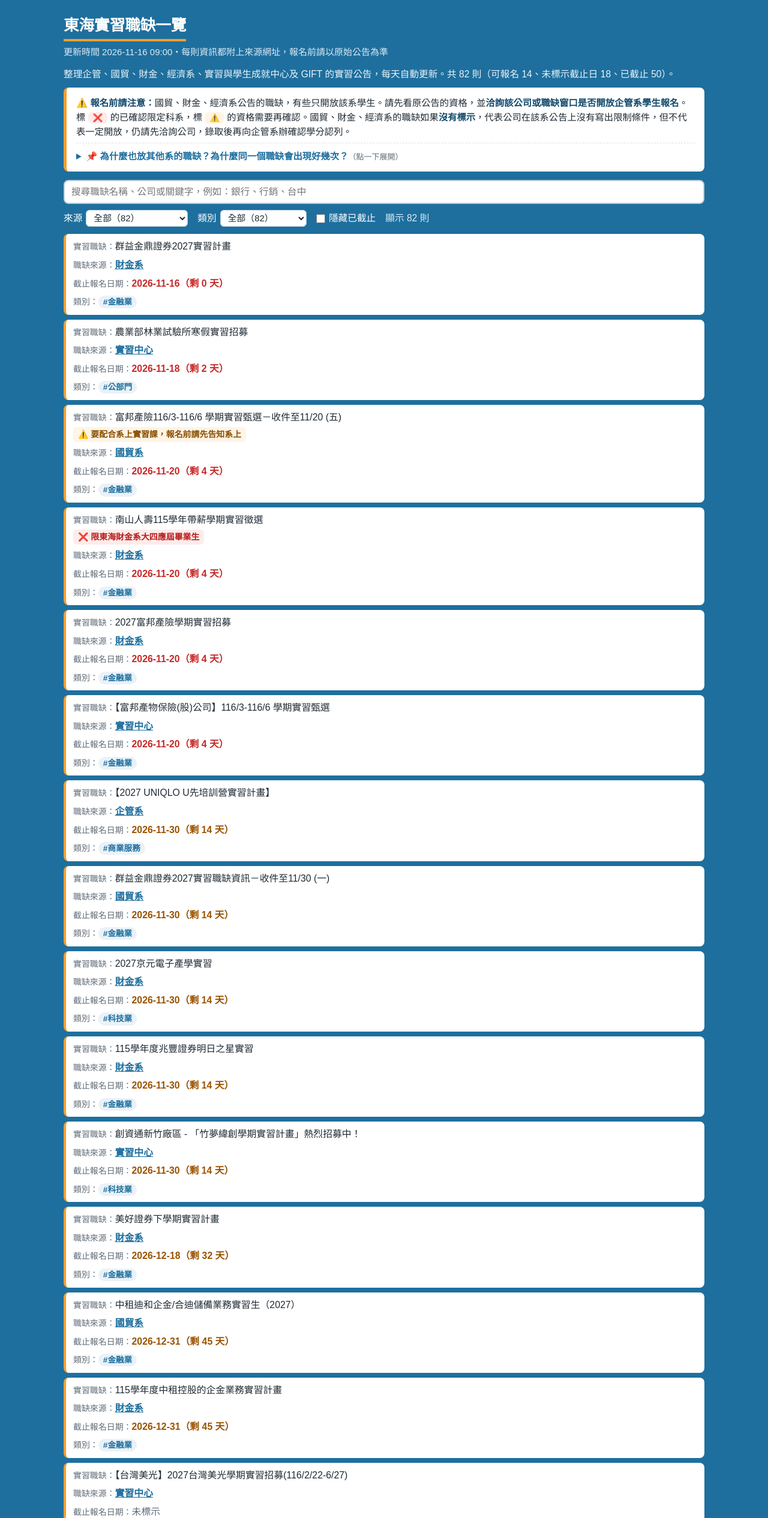
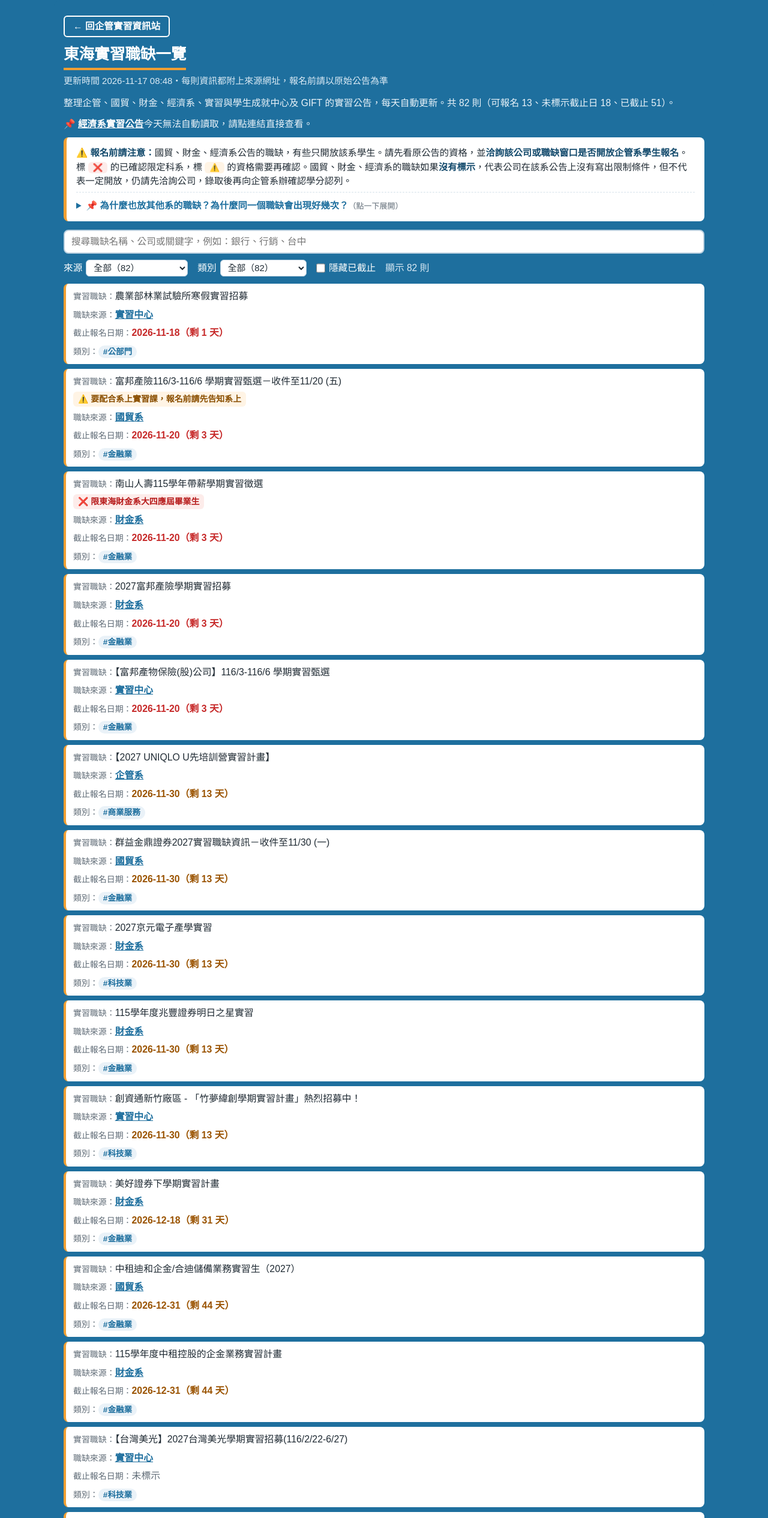
Before and after one commit to thuba-intern/thu-internships, a plain HTML site: page index.html in a window 1280 px wide. Shown: the top 2531 px of the page at 60% size. Drawn offline with Linux system fonts and the light colour scheme.

Commit message:
每日更新實習職缺 2026-11-17

```diff
--- a/index.html
+++ b/index.html
@@ -67,14 +67,19 @@
   #thu-intern .notice .limit { display: inline; margin: 0; }
   #thu-intern .limit.no { background: #fdecea; color: #b71c1c; }
   #thu-intern .limit.warn { background: #fff4e5; color: #8a4f00; }
+  /* 回企管實習資訊站 */
+  #thu-intern .ti-back { display: table; margin: 0 0 12px; color: #fff; border: 2px solid #fff; border-radius: 6px; padding: 4px 14px; text-decoration: none; font-weight: 600; font-size: .92em; }
+  #thu-intern .ti-back:hover { background: rgba(255,255,255,.15); }
 </style>
 </head>
 <body class="thu-page">
 <main id="thu-intern" class="thu-intern">
+  <a class="ti-back" href="https://855312.us22.myftpupload.com/wp-content/uploads/2026/11/%E4%BC%81%E7%AE%A1%E5%AF%A6%E7%BF%92%E8%B3%87%E8%A8%8A%E7%AB%99.html">← 回企管實習資訊站</a>
   <h1 class="ti-title">東海實習職缺一覽</h1>
-  <div class="meta">更新時間 2026-11-16 09:00・每則資訊都附上來源網址，報名前請以原始公告為準</div>
+  <div class="meta">更新時間 2026-11-17 08:48・每則資訊都附上來源網址，報名前請以原始公告為準</div>
   <section class="panel" id="intern" role="tabpanel">
-    <p class="lead">整理企管、國貿、財金、經濟系、實習與學生成就中心及 GIFT 的實習公告，每天自動更新。共 82 則（可報名 14、未標示截止日 18、已截止 50）。</p>
+    <p class="lead">整理企管、國貿、財金、經濟系、實習與學生成就中心及 GIFT 的實習公告，每天自動更新。共 82 則（可報名 13、未標示截止日 18、已截止 51）。</p>
+    <p class="lead">📌 <a href="https://economic.thu.edu.tw/intern-news/" target="_blank" rel="noopener" style="color:#fff;font-weight:600">經濟系實習公告</a>今天無法自動讀取，請點連結直接查看。</p>
     <div class="notice">
       <p><b>⚠️ 報名前請注意：</b>國貿、財金、經濟系公告的職缺，有些只開放該系學生。請先看原公告的資格，並<b>洽詢該公司或職缺窗口是否開放企管系學生報名</b>。標 <span class="limit no" >❌</span> 的已確認限定科系，標 <span class="limit warn" >⚠️</span> 的資格需要再確認。國貿、財金、經濟系的職缺如果<b>沒有標示</b>，代表公司在該系公告上沒有寫出限制條件，但不代表一定開放，仍請先洽詢公司，錄取後再向企管系辦確認學分認列。</p>
       <details>
@@ -87,18 +92,19 @@
     <div class="bar" data-list="intern-list">
       <input type="search" class="f-q" id="intern-q" placeholder="搜尋職缺名稱、公司或關鍵字，例如：銀行、行銷、台中">
       <label>來源 <select class="f-src" id="intern-src"><option value="">全部（82）</option>
-      <option value="企管系">企管系（14）</option>
+      <option value="企管系">企管系（15）</option>
       <option value="國貿系">國貿系（17）</option>
       <option value="財金系">財金系（35）</option>
-      <option value="實習中心">實習中心（13）</option>
+      <option value="實習中心">實習中心（12）</option>
       <option value="GIFT實習平台">GIFT實習平台（3）</option>
       </select></label>
       <label>類別 <select class="f-ind" id="intern-ind"><option value="">全部（82）</option>
       <option value="公部門">#公部門（1）</option>
       <option value="金融業">#金融業（53）</option>
       <option value="科技業">#科技業（16）</option>
-      <option value="製造業">#製造業（5）</option>
+      <option value="製造業">#製造業（4）</option>
       <option value="商業服務">#商業服務（7）</option>
+      <option value="其他">#其他（1）</option>
       </select></label>
       <label><input type="checkbox" class="f-hide" id="intern-hide"> 隱藏已截止</label>
       <span class="f-shown muted"></span>
@@ -106,88 +112,82 @@
     <table>
       <thead><tr><th>實習職缺</th><th>職缺來源</th><th>截止報名日期</th><th>類別</th></tr></thead>
       <tbody id="intern-list">
-      <tr data-source="財金系" data-industry="金融業" data-status="open">
-        <td data-label="實習職缺">群益金鼎證券2027實習計畫</td>
-        <td data-label="職缺來源"><a href="https://fin.thu.edu.tw/web/news/detail.php?id=852" target="_blank" rel="noopener">財金系</a></td>
-        <td data-label="截止報名日期"><span class="soon">2026-11-16（剩 0 天）</span></td>
-        <td data-label="類別"><span class="tag">#金融業</span></td>
-      </tr>
       <tr data-source="實習中心" data-industry="公部門" data-status="open">
         <td data-label="實習職缺">農業部林業試驗所寒假實習招募</td>
         <td data-label="職缺來源"><a href="https://isac-net.thu.edu.tw/web/research/detail.php?cid=2&amp;cid2=2&amp;id=1192" target="_blank" rel="noopener">實習中心</a></td>
-        <td data-label="截止報名日期"><span class="soon">2026-11-18（剩 2 天）</span></td>
+        <td data-label="截止報名日期"><span class="soon">2026-11-18（剩 1 天）</span></td>
         <td data-label="類別"><span class="tag">#公部門</span></td>
       </tr>
       <tr data-source="國貿系" data-industry="金融業" data-status="open">
         <td data-label="實習職缺">富邦產險116/3-116/6 學期實習甄選－收件至11/20 (五)<span class="limit warn">⚠️ 要配合系上實習課，報名前請先告知系上</span></td>
         <td data-label="職缺來源"><a href="https://inttrade.thu.edu.tw/cat-announcement/cat-announcement-internship/%e3%80%90115-2-%e5%af%a6%e7%bf%92%e8%b3%87%e8%a8%8a%e3%80%91%e5%af%8c%e9%82%a6%e7%94%a2%e9%9a%aa116-3-116-6-%e5%ad%b8%e6%9c%9f%e5%af%a6%e7%bf%92%e7%94%84%e9%81%b8%ef%bc%8d%e6%94%b6%e4%bb%b6%e8%87%b311/" target="_blank" rel="noopener">國貿系</a></td>
-        <td data-label="截止報名日期"><span class="soon">2026-11-20（剩 4 天）</span></td>
+        <td data-label="截止報名日期"><span class="soon">2026-11-20（剩 3 天）</span></td>
         <td data-label="類別"><span class="tag">#金融業</span></td>
       </tr>
       <tr data-source="財金系" data-industry="金融業" data-status="open">
         <td data-label="實習職缺">南山人壽115學年帶薪學期實習徵選<span class="limit no">❌ 限東海財金系大四應屆畢業生</span></td>
         <td data-label="職缺來源"><a href="https://fin.thu.edu.tw/web/news/detail.php?id=846" target="_blank" rel="noopener">財金系</a></td>
-        <td data-label="截止報名日期"><span class="soon">2026-11-20（剩 4 天）</span></td>
+        <td data-label="截止報名日期"><span class="soon">2026-11-20（剩 3 天）</span></td>
         <td data-label="類別"><span class="tag">#金融業</span></td>
       </tr>
       <tr data-source="財金系" data-industry="金融業" data-status="open">
         <td data-label="實習職缺">2027富邦產險學期實習招募</td>
         <td data-label="職缺來源"><a href="https://fin.thu.edu.tw/web/news/detail.php?id=831" target="_blank" rel="noopener">財金系</a></td>
-        <td data-label="截止報名日期"><span class="soon">2026-11-20（剩 4 天）</span></td>
+        <td data-label="截止報名日期"><span class="soon">2026-11-20（剩 3 天）</span></td>
         <td data-label="類別"><span class="tag">#金融業</span></td>
       </tr>
       <tr data-source="實習中心" data-industry="金融業" data-status="open">
         <td data-label="實習職缺">【富邦產物保險(股)公司】116/3-116/6 學期實習甄選</td>
         <td data-label="職缺來源"><a href="https://isac-net.thu.edu.tw/web/research/detail.php?cid=2&amp;cid2=8&amp;id=1130" target="_blank" rel="noopener">實習中心</a></td>
-        <td data-label="截止報名日期"><span class="soon">2026-11-20（剩 4 天）</span></td>
+        <td data-label="截止報名日期"><span class="soon">2026-11-20（剩 3 天）</span></td>
         <td data-label="類別"><span class="tag">#金融業</span></td>
       </tr>
       <tr data-source="企管系" data-industry="商業服務" data-status="open">
         <td data-label="實習職缺">【2027 UNIQLO U先培訓營實習計畫】</td>
         <td data-label="職缺來源"><a href="https://ba.thu.edu.tw/Education/【2027+UNIQLO+U先培訓營實習計畫】/" target="_blank" rel="noopener">企管系</a></td>
-        <td data-label="截止報名日期"><span class="open">2026-11-30（剩 14 天）</span></td>
+        <td data-label="截止報名日期"><span class="open">2026-11-30（剩 13 天）</span></td>
         <td data-label="類別"><span class="tag">#商業服務</span></td>
       </tr>
       <tr data-source="國貿系" data-industry="金融業" data-status="open">
         <td data-label="實習職缺">群益金鼎證券2027實習職缺資訊－收件至11/30 (一)</td>
         <td data-label="職缺來源"><a href="https://inttrade.thu.edu.tw/cat-announcement/cat-announcement-internship/%e3%80%90115-2-%e5%af%a6%e7%bf%92%e8%b3%87%e8%a8%8a%e3%80%91%e7%be%a4%e7%9b%8a%e9%87%91%e9%bc%8e%e8%ad%89%e5%88%b82027%e5%af%a6%e7%bf%92%e8%81%b7%e7%bc%ba%e8%b3%87%e8%a8%8a%ef%bc%8d%e6%94%b6%e4%bb%b6/" target="_blank" rel="noopener">國貿系</a></td>
-        <td data-label="截止報名日期"><span class="open">2026-11-30（剩 14 天）</span></td>
+        <td data-label="截止報名日期"><span class="open">2026-11-30（剩 13 天）</span></td>
         <td data-label="類別"><span class="tag">#金融業</span></td>
       </tr>
       <tr data-source="財金系" data-industry="科技業" data-status="open">
         <td data-label="實習職缺">2027京元電子產學實習</td>
         <td data-label="職缺來源"><a href="https://fin.thu.edu.tw/web/news/detail.php?id=837" target="_blank" rel="noopener">財金系</a></td>
-        <td data-label="截止報名日期"><span class="open">2026-11-30（剩 14 天）</span></td>
+        <td data-label="截止報名日期"><span class="open">2026-11-30（剩 13 天）</span></td>
         <td data-label="類別"><span class="tag">#科技業</span></td>
       </tr>
       <tr data-source="財金系" data-industry="金融業" data-status="open">
         <td data-label="實習職缺">115學年度兆豐證券明日之星實習</td>
         <td data-label="職缺來源"><a href="https://fin.thu.edu.tw/web/news/detail.php?id=868&amp;cid=15" target="_blank" rel="noopener">財金系</a></td>
-        <td data-label="截止報名日期"><span class="open">2026-11-30（剩 14 天）</span></td>
+        <td data-label="截止報名日期"><span class="open">2026-11-30（剩 13 天）</span></td>
         <td data-label="類別"><span class="tag">#金融業</span></td>
       </tr>
       <tr data-source="實習中心" data-industry="科技業" data-status="open">
         <td data-label="實習職缺">創資通新竹廠區 - 「竹夢緯創學期實習計畫」熱烈招募中！</td>
         <td data-label="職缺來源"><a href="https://isac-net.thu.edu.tw/web/research/detail.php?cid=2&amp;cid2=2&amp;id=1173" target="_blank" rel="noopener">實習中心</a></td>
-        <td data-label="截止報名日期"><span class="open">2026-11-30（剩 14 天）</span></td>
+        <td data-label="截止報名日期"><span class="open">2026-11-30（剩 13 天）</span></td>
         <td data-label="類別"><span class="tag">#科技業</span></td>
       </tr>
       <tr data-source="財金系" data-industry="金融業" data-status="open">
         <td data-label="實習職缺">美好證券下學期實習計畫</td>
         <td data-label="職缺來源"><a href="https://fin.thu.edu.tw/web/news/detail.php?id=873&amp;cid=15" target="_blank" rel="noopener">財金系</a></td>
-        <td data-label="截止報名日期"><span class="open">2026-12-18（剩 32 天）</span></td>
+        <td data-label="截止報名日期"><span class="open">2026-12-18（剩 31 天）</span></td>
         <td data-label="類別"><span class="tag">#金融業</span></td>
       </tr>
       <tr data-source="國貿系" data-industry="金融業" data-status="open">
         <td data-label="實習職缺">中租迪和企金/合迪儲備業務實習生（2027）</td>
         <td data-label="職缺來源"><a href="https://inttrade.thu.edu.tw/cat-announcement/cat-announcement-internship/%e3%80%90115-2-%e5%af%a6%e7%bf%92%e8%b3%87%e8%a8%8a%e3%80%91%e4%b8%ad%e7%a7%9f%e8%bf%aa%e5%92%8c%e4%bc%81%e9%87%91-%e5%90%88%e8%bf%aa%e5%84%b2%e5%82%99%e6%a5%ad%e5%8b%99%e5%af%a6%e7%bf%92%e7%94%9f/" target="_blank" rel="noopener">國貿系</a></td>
-        <td data-label="截止報名日期"><span class="open">2026-12-31（剩 45 天）</span></td>
+        <td data-label="截止報名日期"><span class="open">2026-12-31（剩 44 天）</span></td>
         <td data-label="類別"><span class="tag">#金融業</span></td>
       </tr>
       <tr data-source="財金系" data-industry="金融業" data-status="open">
         <td data-label="實習職缺">115學年度中租控股的企金業務實習計畫</td>
         <td data-label="職缺來源"><a href="https://fin.thu.edu.tw/web/news/detail.php?id=827" target="_blank" rel="noopener">財金系</a></td>
-        <td data-label="截止報名日期"><span class="open">2026-12-31（剩 45 天）</span></td>
+        <td data-label="截止報名日期"><span class="open">2026-12-31（剩 44 天）</span></td>
         <td data-label="類別"><span class="tag">#金融業</span></td>
       </tr>
       <tr data-source="實習中心" data-industry="科技業" data-status="unknown">
@@ -256,11 +256,11 @@
         <td data-label="截止報名日期"><span class="muted">未標示</span></td>
         <td data-label="類別"><span class="tag">#金融業</span></td>
       </tr>
-      <tr data-source="實習中心" data-industry="製造業" data-status="unknown">
-        <td data-label="實習職缺">【賜昌集團】-2027年海外實習計畫</td>
-        <td data-label="職缺來源"><a href="https://isac-net.thu.edu.tw/web/research/detail.php?cid=2&amp;cid2=2&amp;id=1131" target="_blank" rel="noopener">實習中心</a></td>
+      <tr data-source="企管系" data-industry="其他" data-status="unknown">
+        <td data-label="實習職缺">實習職缺-福壽實業股份有限公司(115-2學期)</td>
+        <td data-label="職缺來源"><a href="https://ba.thu.edu.tw/Education/實習職缺-福壽實業股份有限公司(115-2學期)/" target="_blank" rel="noopener">企管系</a></td>
         <td data-label="截止報名日期"><span class="muted">未標示</span></td>
-        <td data-label="類別"><span class="tag">#製造業</span></td>
+        <td data-label="類別"><span class="tag">#其他</span></td>
       </tr>
       <tr data-source="企管系" data-industry="金融業" data-status="unknown">
         <td data-label="實習職缺">新光人壽-115年產學實習辦法</td>
@@ -296,6 +296,12 @@
         <td data-label="實習職缺">應用系統部 系統管理科實習生</td>
         <td data-label="職缺來源"><a href="https://www.gift.org.tw/index.php/welcome/jobs?s_1=2#1471" target="_blank" rel="noopener">GIFT實習平台</a></td>
         <td data-label="截止報名日期"><span class="muted">未標示</span></td>
+        <td data-label="類別"><span class="tag">#金融業</span></td>
+      </tr>
+      <tr data-source="財金系" data-industry="金融業" data-status="closed" class="closed">
+        <td data-label="實習職缺">群益金鼎證券2027實習計畫</td>
+        <td data-label="職缺來源"><a href="https://fin.thu.edu.tw/web/news/detail.php?id=852" target="_blank" rel="noopener">財金系</a></td>
+        <td data-label="截止報名日期">2026-11-16 <span class="off">已截止</span></td>
         <td data-label="類別"><span class="tag">#金融業</span></td>
       </tr>
       <tr data-source="企管系" data-industry="科技業" data-status="closed" class="closed">
--- a/internships.csv
+++ b/internships.csv
@@ -1,5 +1,4 @@
 類型,職缺,產業類別,職缺來源,來源網址,截止報名日期,狀態,報名限制
-實習,群益金鼎證券2027實習計畫,金融業,財金系,https://fin.thu.edu.tw/web/news/detail.php?id=852,2026-11-16,可報名,
 實習,農業部林業試驗所寒假實習招募,公部門,實習中心,https://isac-net.thu.edu.tw/web/research/detail.php?cid=2&cid2=2&id=1192,2026-11-18,可報名,
 實習,富邦產險116/3-116/6 學期實習甄選－收件至11/20 (五),金融業,國貿系,https://inttrade.thu.edu.tw/cat-announcement/cat-announcement-internship/%e3%80%90115-2-%e5%af%a6%e7%bf%92%e8%b3%87%e8%a8%8a%e3%80%91%e5%af%8c%e9%82%a6%e7%94%a2%e9%9a%aa116-3-116-6-%e5%ad%b8%e6%9c%9f%e5%af%a6%e7%bf%92%e7%94%84%e9%81%b8%ef%bc%8d%e6%94%b6%e4%bb%b6%e8%87%b311/,2026-11-20,可報名,⚠️ 要配合系上實習課，報名前請先告知系上
 實習,南山人壽115學年帶薪學期實習徵選,金融業,財金系,https://fin.thu.edu.tw/web/news/detail.php?id=846,2026-11-20,可報名,❌ 限東海財金系大四應屆畢業生
@@ -25,7 +24,7 @@
 實習,【京元電子】116年學期實習生招募(116/02/-116/06),科技業,實習中心,https://isac-net.thu.edu.tw/web/research/detail.php?cid=2&cid2=8&id=1143,,未標示截止日,
 實習,統一證券2027全方位理財業務員實習招募中,金融業,財金系,https://fin.thu.edu.tw/web/news/detail.php?id=858,,未標示截止日,
 實習,新光產物保險股份有限公司招募115學年度下學期實習生(116年2月15日至116年6月25日),金融業,實習中心,https://isac-net.thu.edu.tw/web/research/detail.php?cid=2&cid2=2&id=1137,,未標示截止日,
-實習,【賜昌集團】-2027年海外實習計畫,製造業,實習中心,https://isac-net.thu.edu.tw/web/research/detail.php?cid=2&cid2=2&id=1131,,未標示截止日,
+實習,實習職缺-福壽實業股份有限公司(115-2學期),其他,企管系,https://ba.thu.edu.tw/Education/實習職缺-福壽實業股份有限公司(115-2學期)/,,未標示截止日,
 正職,飛雁 (Sports City International Inc.)2026徵才活動,製造業,企管系,https://ba.thu.edu.tw/Education/飛雁+(Sports+City+International+Inc.)2026徵才活動/,,未標示截止日,
 實習,新光人壽-115年產學實習辦法,金融業,企管系,https://ba.thu.edu.tw/Education/新光人壽-115年產學實習辦法/,,未標示截止日,
 正職,永豐餘消費品儲備精英MA計畫,製造業,企管系,https://ba.thu.edu.tw/Education/永豐餘消費品儲備精英MA計畫/,,未標示截止日,
@@ -34,6 +33,7 @@
 實習,會計實習生,商業服務,GIFT實習平台,https://www.gift.org.tw/index.php/welcome/jobs?s_1=2#1483,,未標示截止日,
 實習,策略行銷部 數據轉型實習生,金融業,GIFT實習平台,https://www.gift.org.tw/index.php/welcome/jobs?s_1=2#1482,,未標示截止日,
 實習,應用系統部 系統管理科實習生,金融業,GIFT實習平台,https://www.gift.org.tw/index.php/welcome/jobs?s_1=2#1471,,未標示截止日,
+實習,群益金鼎證券2027實習計畫,金融業,財金系,https://fin.thu.edu.tw/web/news/detail.php?id=852,2026-11-16,已截止,
 實習,京元電子將辦理115-2學期實習-東海專場說明會,科技業,企管系,https://ba.thu.edu.tw/Education/京元電子將辦理115-2學期實習-東海專場說明會/,2026/11 月中前,已截止,
 實習,玉山金控（三商美邦人壽）實習計畫,金融業,財金系,https://fin.thu.edu.tw/web/news/detail.php?id=863,2026-11-15,已截止,⚠️ 寒假實習不限科系；大四學期實習沒寫科系，請先洽詢公司是否開放企管系
 實習,【新武股份有限公司】2027年學期實習招募,製造業,實習中心,https://isac-net.thu.edu.tw/web/research/detail.php?cid=2&cid2=2&id=1152,2026-11-15,已截止,
```
Also changed, not shown: internships.html (+34 -28 lines).
